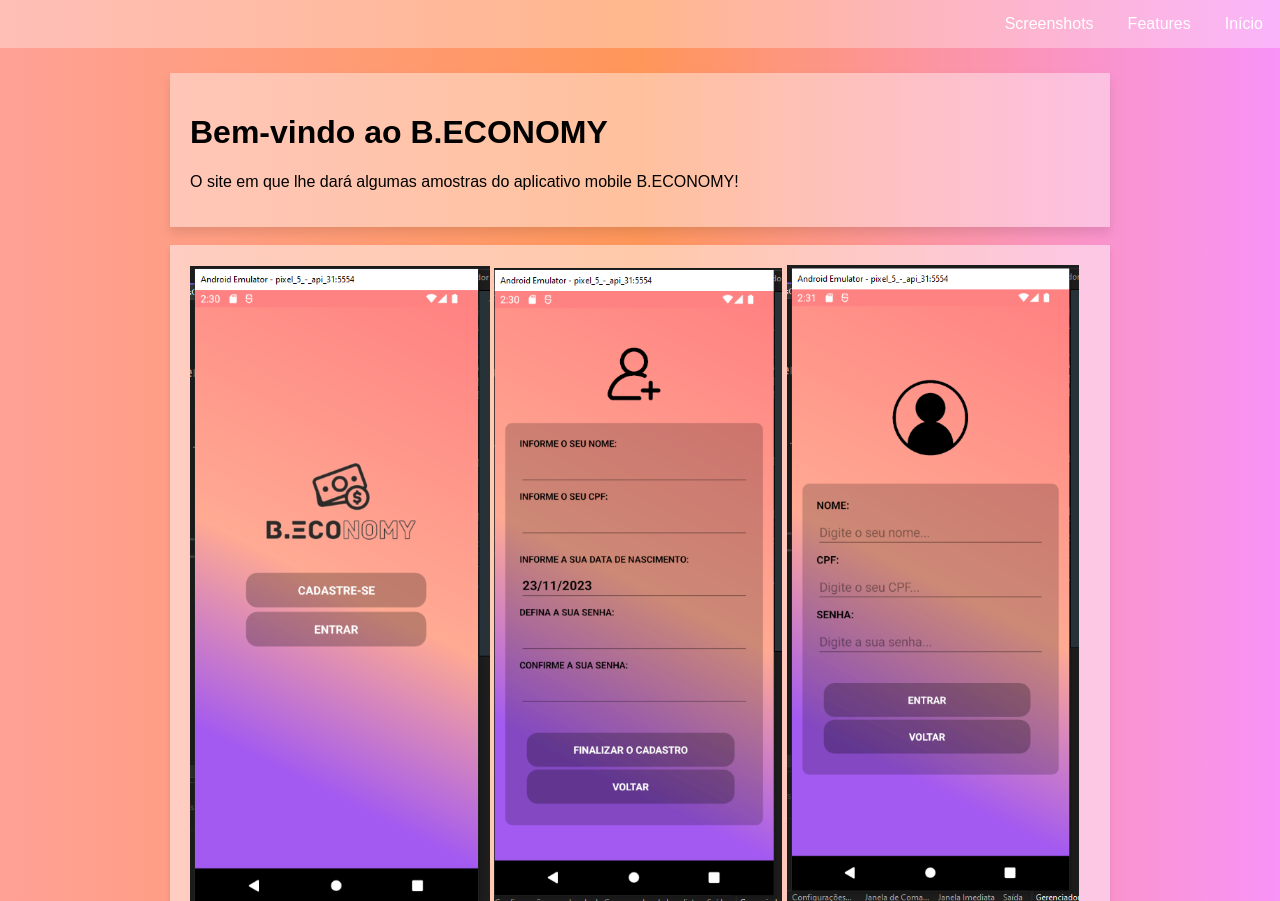
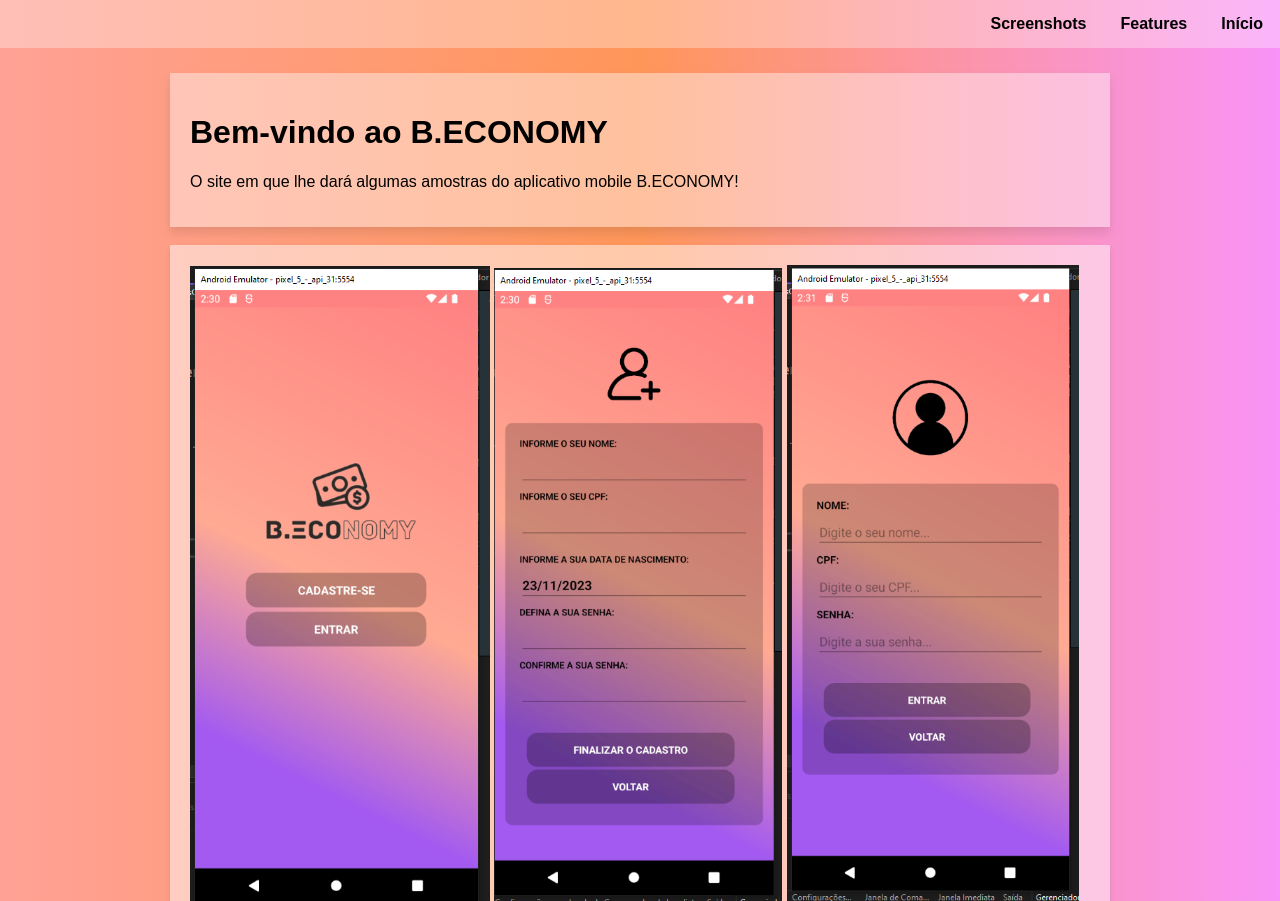
Before and after one commit to bellyxs/Site-do-Banco-Digital, a plain HTML site: page index.html in a window 1280 px wide. Shown: the top 901 px of the page. Drawn offline with Linux system fonts and the light colour scheme.

Commit message:
deixando em negrito

```diff
--- a/index.html
+++ b/index.html
@@ -21,10 +21,10 @@
         .navbar a {
             float: right;
             display: block;
-            color: White;
+            color: Black;
             text-align: center;
             padding: 15px 17px;
-            text-decoration: none;
+            text-decoration: black;
             font-style: bold;
         }
 
@@ -81,9 +81,9 @@
 </head>
 <body>
     <div class="navbar">
-        <a href="#home">Início</a>
+        <strong><a href="#home">Início</a>
         <a href="#features">Features</a>
-        <a href="#screenshots">Screenshots</a>
+        <a href="#screenshots">Screenshots</a></strong>
     </div>
 
     <div class="container">
```
